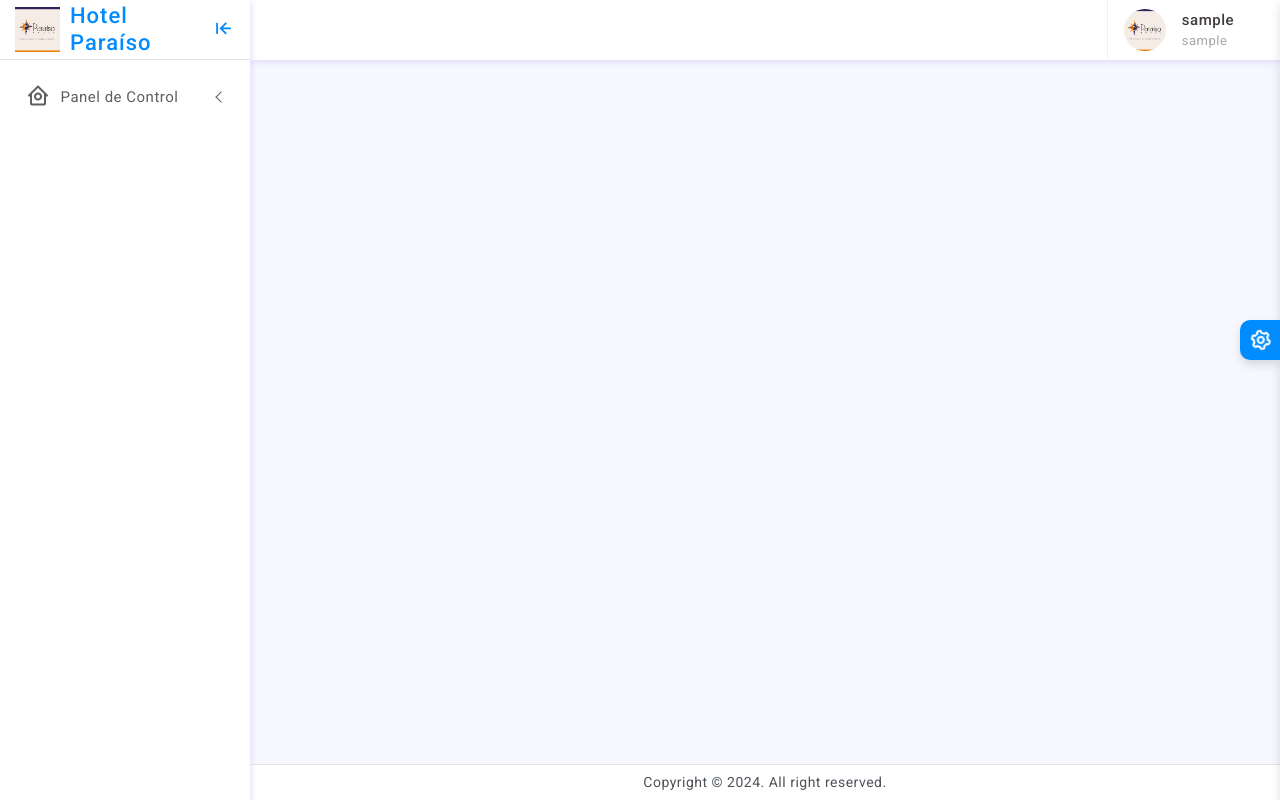
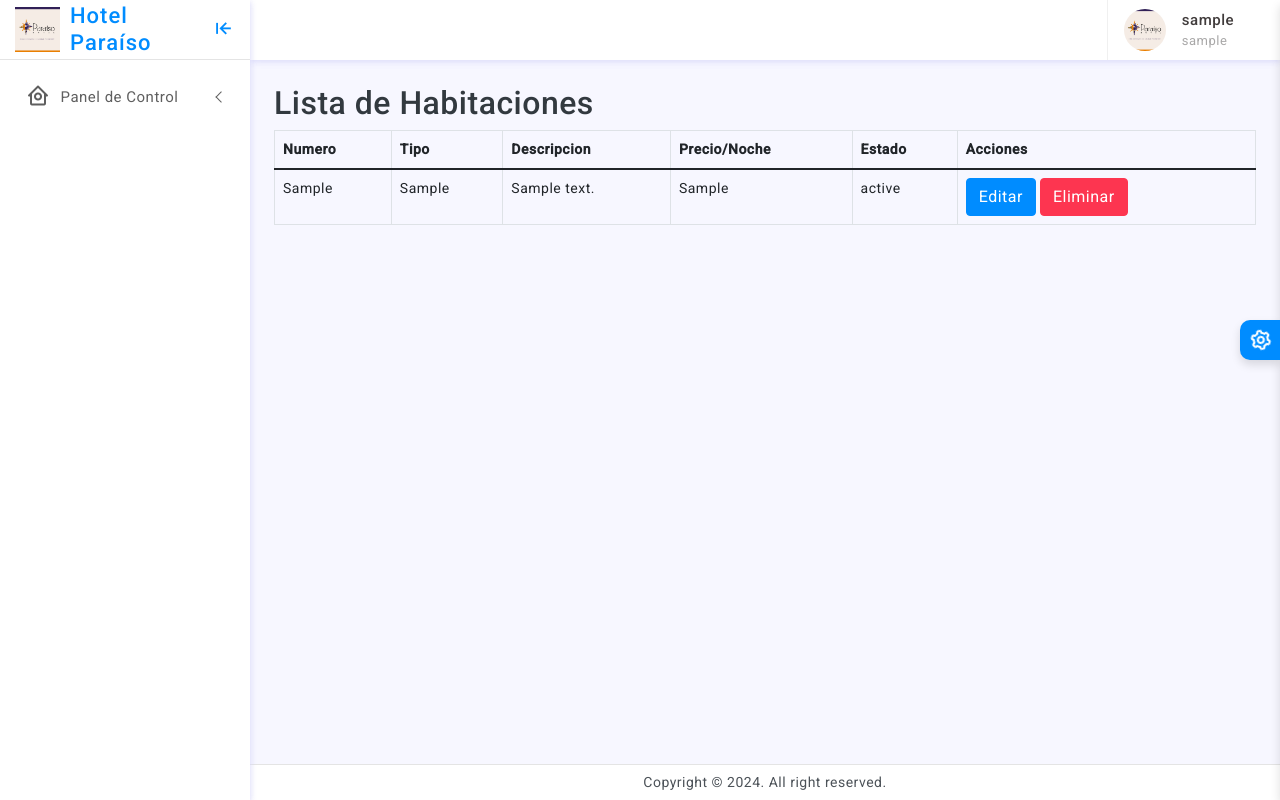
Before and after one commit to mattmosz/hotel, a PHP site: the page made by views/admin/dashboard/habitaciones.php in a window 1280 px wide. Run offline with PHP 8.4, Linux system fonts and the light colour scheme; the visitor is signed in with stand-in values (Sample User, id 1); tables that the repository leaves empty hold one stand-in row (values such as "Sample post"); the template is opened without the code that fills it: most values are stand-ins (such as "Sample title", 1, 10 or a date in 2020); some libraries are stand-ins or nearby versions.

Commit message:
feat: llenado de datos modal clientes

```diff
--- /dev/null
+++ b/assets/admin/js/pages/modalHabitaciones.js
@@ -0,0 +1,20 @@
+$(document).ready(function() {
+    $('#tablaHabitaciones').on('click', '.btn-primary', function() {
+        var row = $(this).closest('tr');
+        var idHabitacion = $(this).data('id-habitacion');
+
+        $.ajax({
+            url: base_url + 'habitacion/obtenerHabitacion',
+            method: 'POST',
+            data: { id_habitacion: idHabitacion },
+            success: function(response) {
+                var habitacion = JSON.parse(response);
+                $('#numero_habitacion').val(habitacion.numero_habitacion);
+                $('#estilo_habitacion').val(habitacion.estilo_habitacion);
+                $('#descripcion_habitacion').val(habitacion.descripcion_habitacion);
+                $('#precio_noche').val(habitacion.precio_noche);
+                $('#estado_habitacion').val(habitacion.estado_habitacion);
+            }
+        });
+    });
+});
--- a/models/admin/HabitacionModel.php
+++ b/models/admin/HabitacionModel.php
@@ -13,4 +13,9 @@ class HabitacionModel extends Query
         return $this->todos("SELECT * FROM habitaciones");
     }
 
+    public function getHabitacion($id_habitacion)
+    {
+        return $this->uno("SELECT numero_habitacion, estilo_habitacion, descripcion_habitacion, precio_noche, estado_habitacion FROM habitaciones WHERE id_habitacion = '$id_habitacion'");
+    }
+
 }
--- a/views/admin/dashboard/habitaciones.php
+++ b/views/admin/dashboard/habitaciones.php
@@ -1,6 +1,84 @@
 <?php include_once 'views/template/header-admin.php'; ?>
 
+<div class="tile">
+    <div class="tile-body">
+        <h2>Lista de Habitaciones</h2>
+        <div class="table-responsive">
+            <table class="table table-hover table-bordered" id="tablaHabitaciones">
+                <thead>
+                    <tr>
+                        <th>Numero</th>
+                        <th>Tipo</th>
+                        <th>Descripcion</th>
+                        <th>Precio/Noche</th>
+                        <th>Estado</th>
+                        <th>Acciones</th>
+                    </tr>
+                </thead>
+                <tbody>
+                    <?php foreach ($data['habitaciones'] as $habitacion) : ?>
+                        <tr>
+                            <td><?php echo $habitacion['numero_habitacion']; ?></td>
+                            <td><?php echo $habitacion['estilo_habitacion']; ?></td>
+                            <td><?php echo $habitacion['descripcion_habitacion']; ?></td>
+                            <td><?php echo $habitacion['precio_noche']; ?></td>
+                            <td><?php echo $habitacion['estado_habitacion']; ?></td>
+                            <td>
+                                <a href="#" class="btn btn-primary" data-toggle="modal" data-target="#modalHabitacion" data-id-habitacion="<?php echo $habitacion['id_habitacion']; ?>">Editar</a>
+                                <button class="btn btn-danger" data-id-habitacion="<?php echo $habitacion['id_habitacion']; ?>">Eliminar</button>
+                            </td>
+                        </tr>
+                    <?php endforeach; ?>
+                </tbody>
+            </table>
+            <div class="modal fade" id="modalHabitacion" tabindex="-1" role="dialog" aria-labelledby="editModalLabel" aria-hidden="true">
+                <div class="modal-dialog" role="document">
+                    <div class="modal-content">
+                        <div class="modal-header">
+                            <h5 class="modal-title" id="editModalLabel">Editar Habitación</h5>
+                            <button type="button" class="close" data-dismiss="modal" aria-label="Close">
+                                <span aria-hidden="true">×</span>
+                            </button>
+                        </div>
+                        <div class="modal-body">
+                            <form>
+                                <div class="form-group">
+                                    <label for="numero" class="col-form-label">Numero:</label>
+                                    <input type="text" class="form-control" id="numero_habitacion">
+                                </div>
+                                <div class="form-group">
+                                    <label for="tipo" class="col-form-label">Tipo:</label>
+                                    <input type="text" class="form-control" id="estilo_habitacion">
+                                </div>
+                                <div class="form-group">
+                                    <label for="descripcion" class="col-form-label">Descripcion:</label>
+                                    <input type="text" class="form-control" id="descripcion_habitacion">
+                                </div>
+                                <div class="form-group">
+                                    <label for="precio" class="col-form-label">Precio/Noche:</label>
+                                    <input type="text" class="form-control" id="precio_noche">
+                                </div>
+                                <div class="form-group">
+                                    <label for="estado" class="col-form-label">Estado:</label>
+                                    <input type="text" class="form-control" id="estado_habitacion">
+                                </div>
+                            </form>
+                        </div>
+                        <div class="modal-footer">
+                            <button type="button" class="btn btn-secondary" data-dismiss="modal">Cerrar</button>
+                            <button type="button" class="btn btn-primary">Guardar</button>
+                        </div>
+                    </div>
+                </div>
+            </div>
+        </div>
+    </div>
+</div>
+</div>
+
+
 <?php include_once 'views/template/footer-admin.php'; ?>
+<script src="<?php echo RUTA_PRINCIPAL . 'assets/admin/js/pages/modalHabitaciones.js'; ?>"></script>
 </body>
 
 </html>
```
Also changed, not shown: controllers/admin/Habitacion.php (+8 -0 lines).
